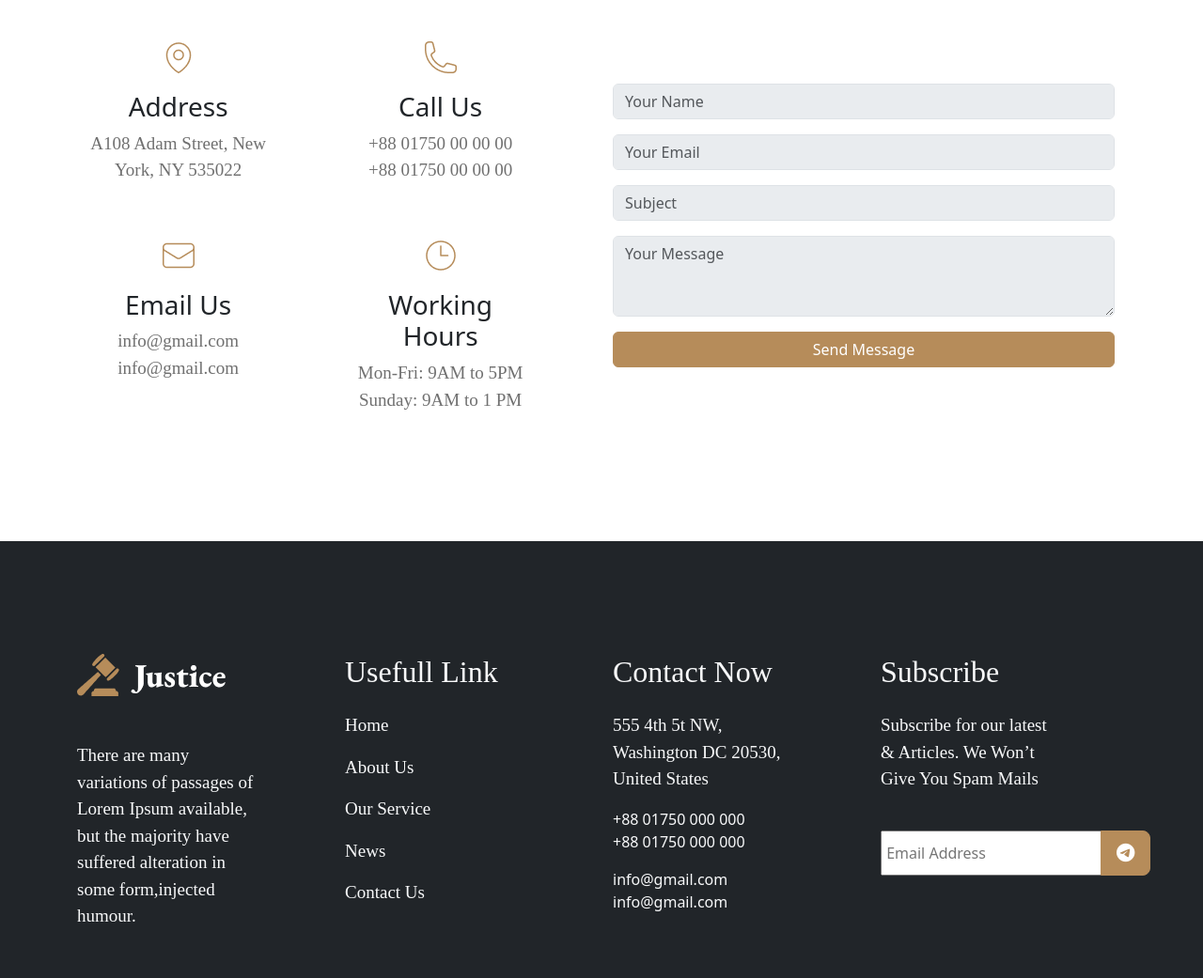
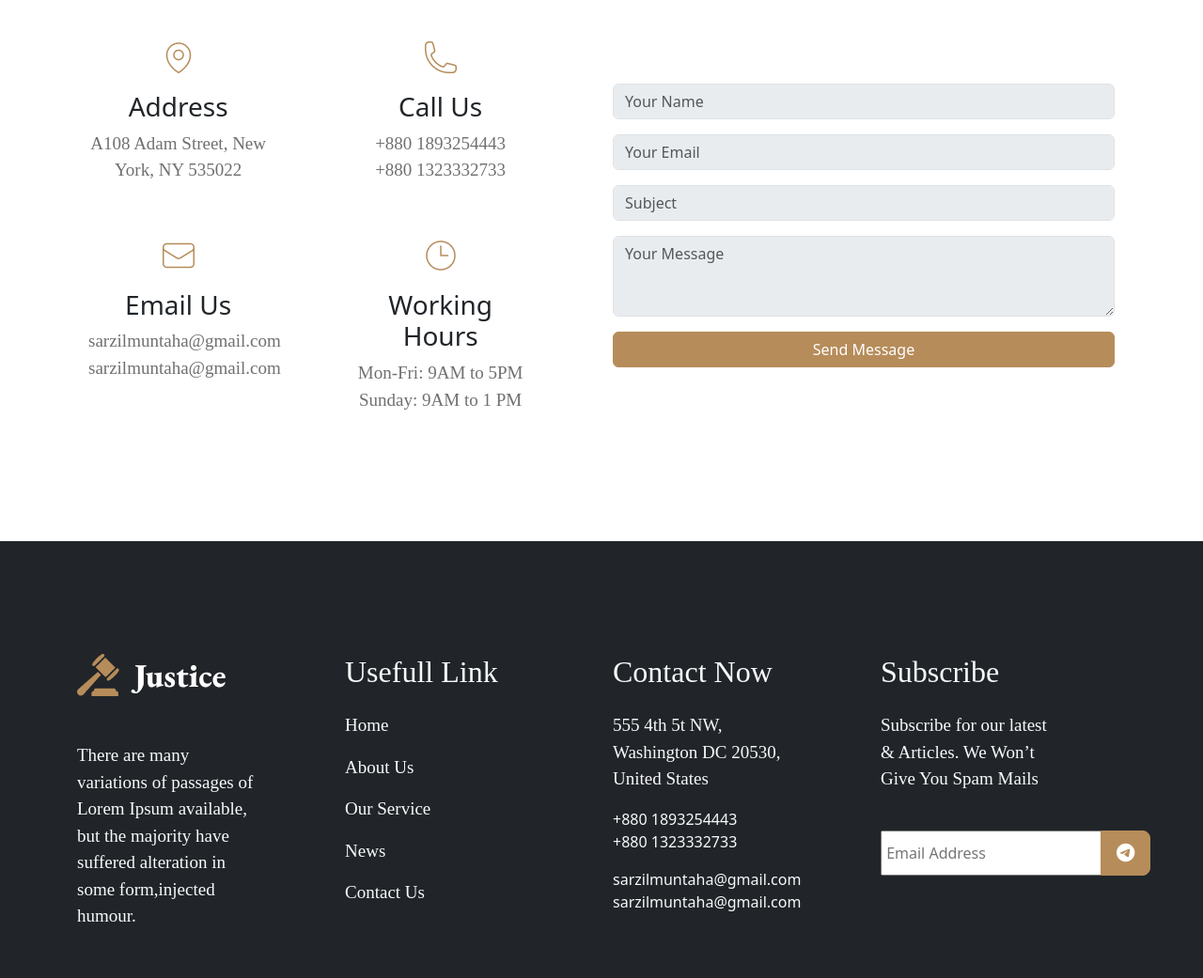
Before and after one commit to Sarzil727945/Justice, a plain HTML site: page index.html in a window 1280 px wide. Shown: the part 4040-5081 px from the top of the page at 94% size. Drawn offline with nearby package versions, Linux system fonts and the light colour scheme.

Commit message:
project update

```diff
--- a/index.html
+++ b/index.html
@@ -304,8 +304,8 @@
                       <img src="images/call.png" alt="">
                     </div>
                     <h3>Call Us</h3>
-                     <p class="mt-2">+88 01750 00 00 00 <br>
-                      +88 01750 00 00 00</p>
+                     <p class="mt-2">+880 1893254443 <br>
+                      +880 1323332733</p>
                   </div>
                 </div>
               </div>
@@ -316,8 +316,7 @@
                         <img src="images/email.png" alt="">
                       </div>
                       <h3>Email Us</h3>
-                      <p class="mt-2">info@gmail.com
-                        info@gmail.com</p>
+                      <p class="mt-2">sarzilmuntaha@gmail.com <span >sarzilmuntaha@gmail.com</span></p>
                     </div>
                 </div>
                 <div class="col-lg-6">
@@ -404,12 +403,12 @@
                         DC 20530, United States</p>
                     </div>
                       <ul class="text-light list-unstyled mt-3">
-                        <li>+88 01750 000 000</li>
-                        <li>+88 01750 000 000</li>
+                        <li>+880 1893254443 </li>
+                        <li>+880 1323332733</li>
                       </ul>
                       <ul class="text-light list-unstyled mt-3">
-                        <li>info@gmail.com</li>
-                        <li>info@gmail.com</li>
+                        <li>sarzilmuntaha@gmail.com</li>
+                        <li>sarzilmuntaha@gmail.com</li>
                       </ul>
                 </div>
             </div>
```
